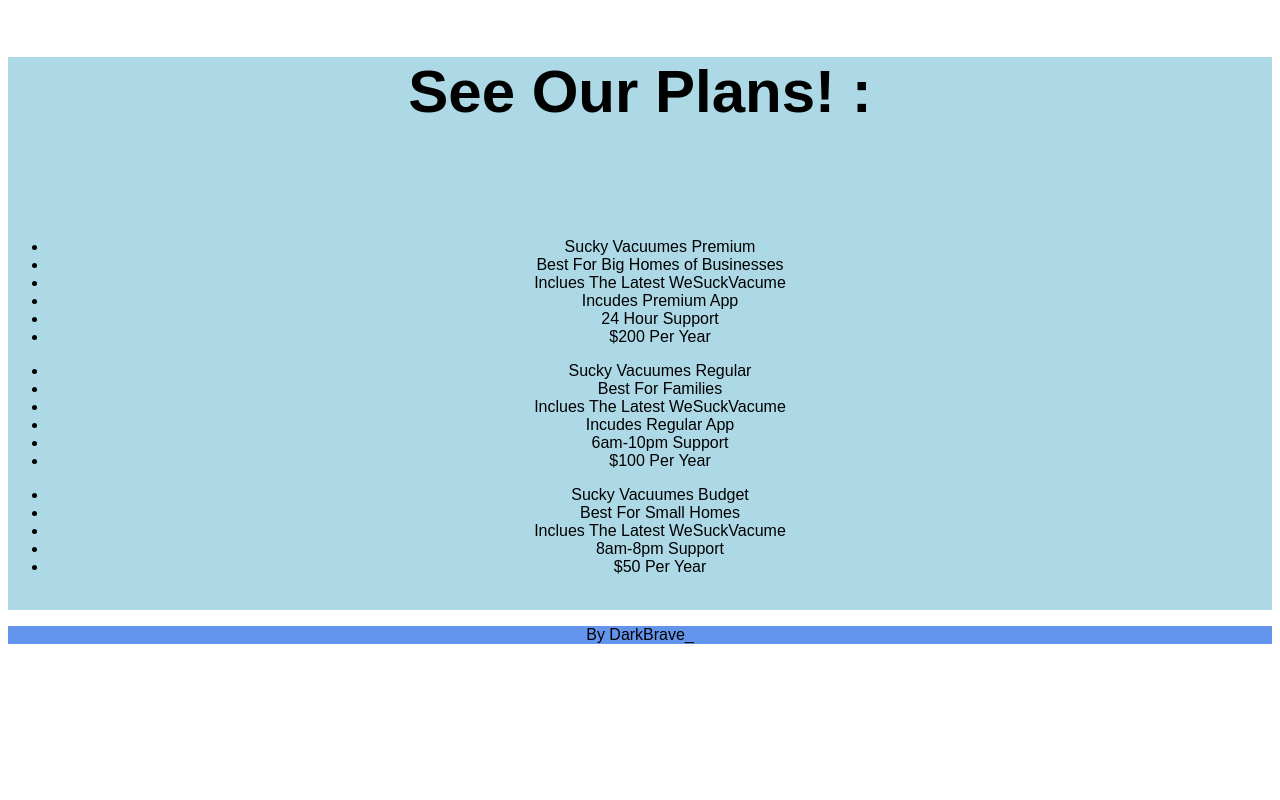
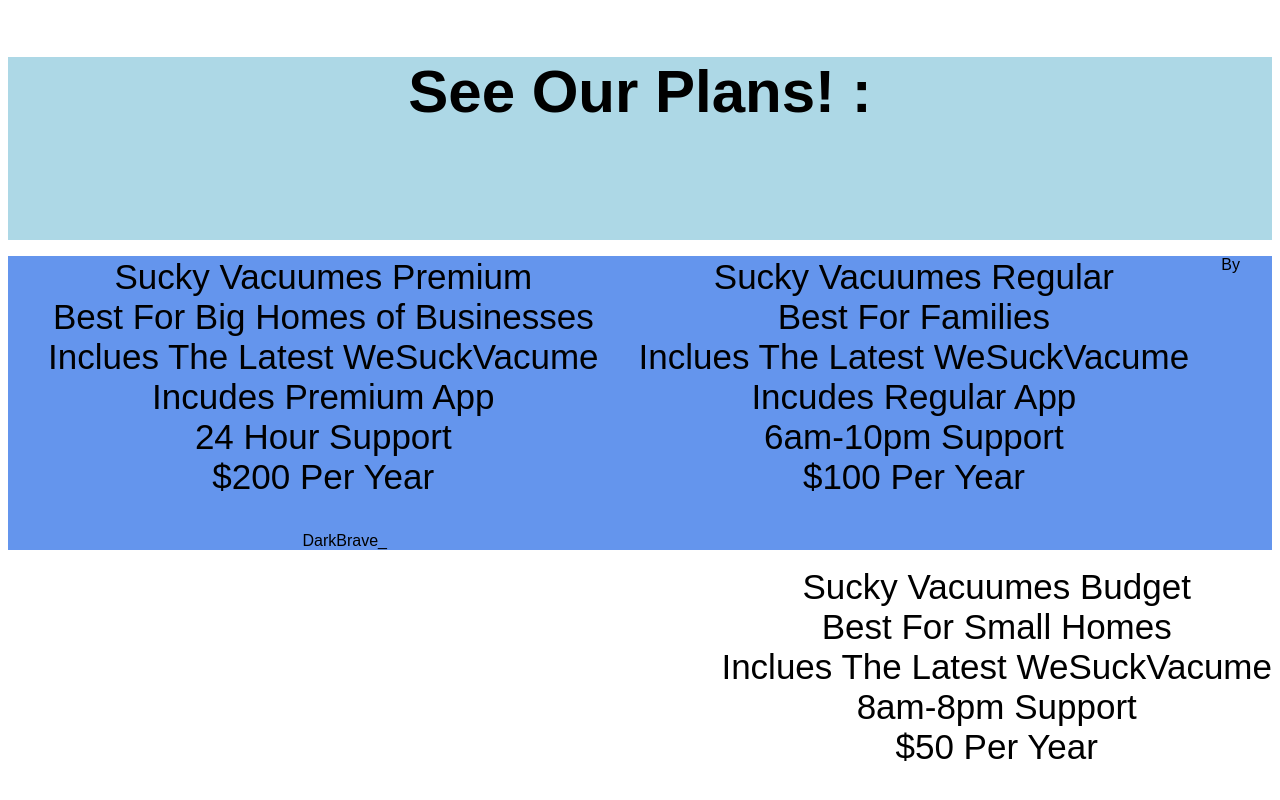
Before and after one commit to DarkBrave/WeSuckVacuums, a plain HTML site: page index.html in a window 1280 px wide. Shown: the part 1736-2536 px from the top of the page. Before the commit the page ends 2396 px from the top, so only its background shows below. Drawn offline with Linux system fonts and the light colour scheme.

Commit message:
Updated Plan Names To Fit With Index.HTML

```diff
--- a/style.css
+++ b/style.css
@@ -35,22 +35,22 @@ hr {
     background-color: lightblue
 }
 
-.plan-1,
-.plan-2,
-.plan-3 {
+.plan-premium,
+.plan-regular,
+.plan-budget {
     list-style-type: none;
     font-size: 35px;
 }
 
-.plan-1 {
+.plan-premium {
     float: left;
 }
 
-.plan-2 {
+.plan-regular {
     float: left;
 }
 
-.plan-1 {
+.plan-budget {
     float: right;
 }
 
```
